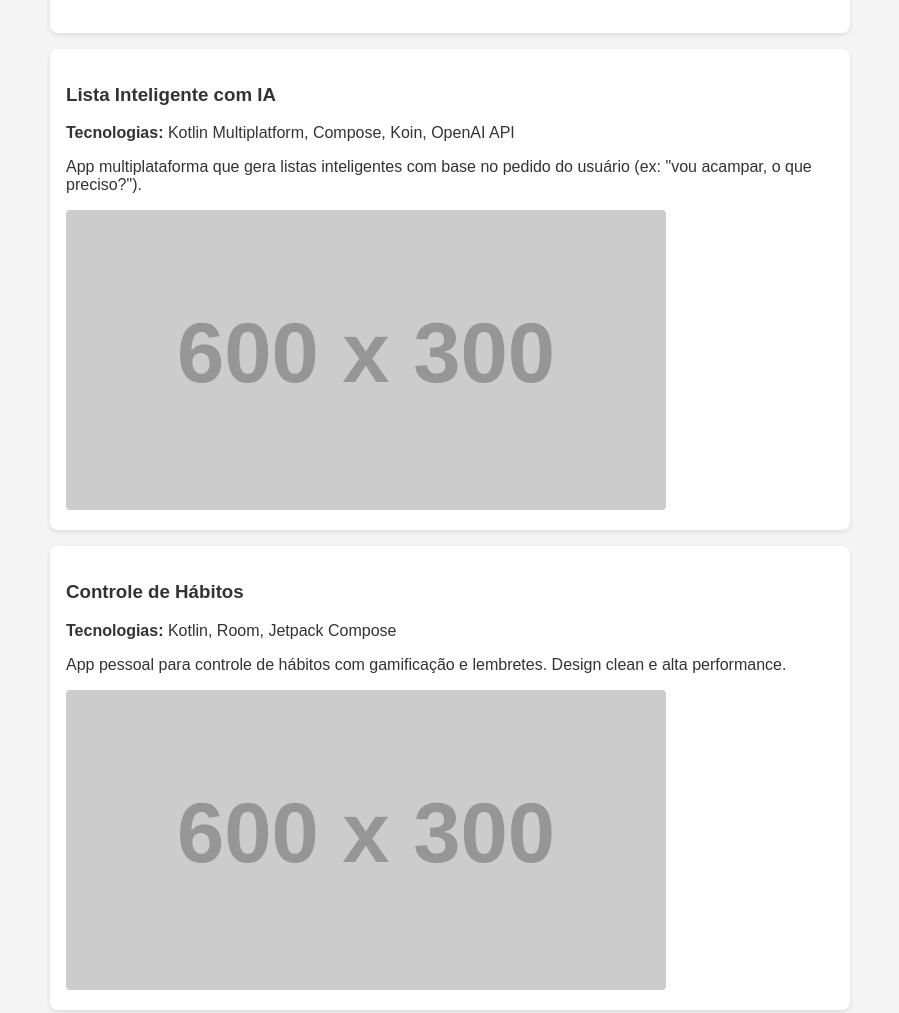
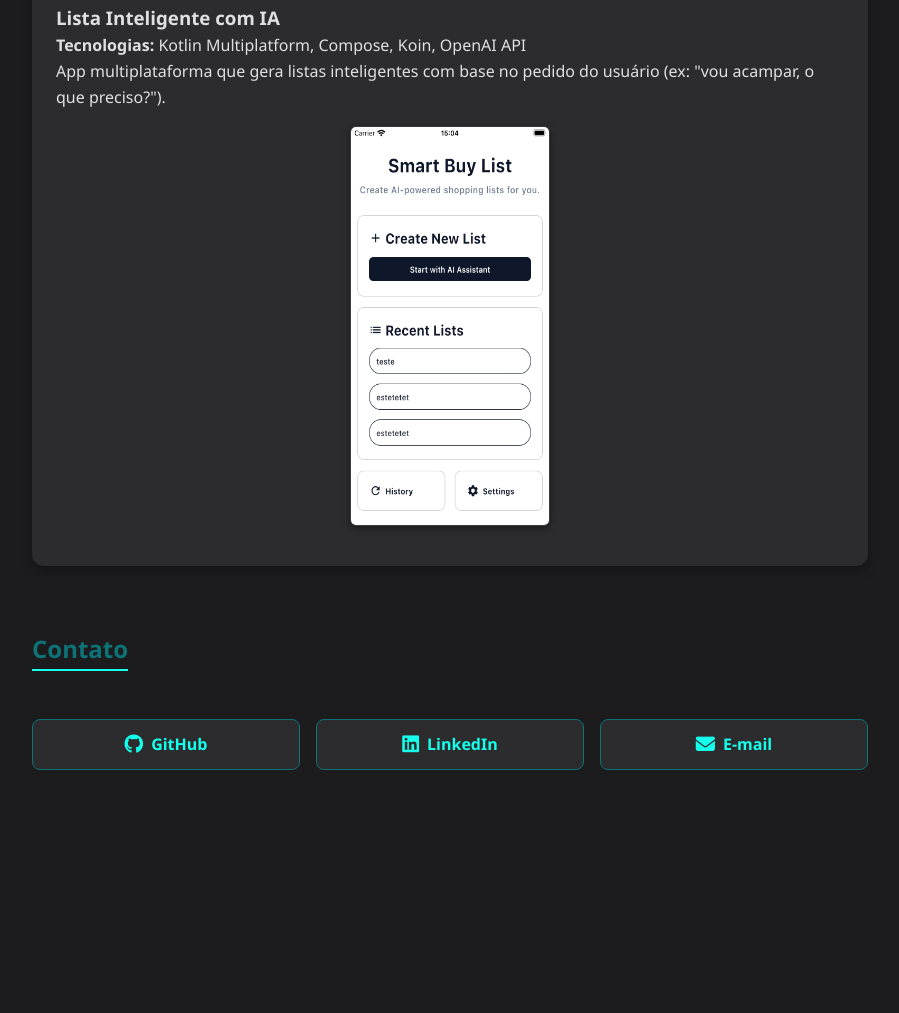
Before and after one commit to GostavoSC/gustavostellecunha.github.io, a plain HTML site: page index.html in a window 1280 px wide. Shown: the part 1378-2391 px from the top of the page, without its empty margins (190-1089 px from the left). After the commit the page ends 2180 px from the top, so only its background shows below. Drawn offline with Linux system fonts and the light colour scheme; placeholder pictures from the web are drawn by us.

Commit message:
updating index

```diff
--- a/index.html
+++ b/index.html
@@ -4,44 +4,112 @@
   <meta charset="UTF-8">
   <meta name="viewport" content="width=device-width, initial-scale=1.0">
   <title>Gustavo Stelle Cunha | Desenvolvedor Android</title>
+  <link rel="stylesheet" href="https://cdnjs.cloudflare.com/ajax/libs/font-awesome/6.5.0/css/all.min.css">
   <style>
+    :root {
+      --primary-color: #0d7377;
+      --bg-color: #1c1c1e;
+      --text-color: #e0e0e0;
+      --accent-color: #14ffec;
+      --card-bg: #2c2c2e;
+      --border-color: #3a3a3c;
+    }
+
+    * {
+      box-sizing: border-box;
+      margin: 0;
+      padding: 0;
+    }
+
     body {
-      font-family: Arial, sans-serif;
-      margin: 0;
-      background-color: #f4f4f4;
-      color: #333;
+      font-family: 'Segoe UI', Tahoma, Geneva, Verdana, sans-serif;
+      background-color: var(--bg-color);
+      color: var(--text-color);
+      line-height: 1.6;
     }
+
     header {
-      background-color: #6200ea;
+      background: linear-gradient(to right, var(--primary-color), var(--accent-color));
       color: white;
-      padding: 2rem;
+      padding: 3rem 1rem;
       text-align: center;
     }
+
+    header h1 {
+      font-size: 2.5rem;
+    }
+
     section {
       padding: 2rem;
-      max-width: 800px;
+      max-width: 900px;
       margin: auto;
     }
+
     h2 {
-      color: #6200ea;
+      color: var(--primary-color);
       margin-top: 2rem;
+      margin-bottom: 1rem;
+      border-bottom: 2px solid var(--accent-color);
+      display: inline-block;
     }
+
+    ul {
+      margin-left: 1.5rem;
+    }
+
     .project {
-      background: white;
-      border-radius: 8px;
-      padding: 1rem;
-      margin-bottom: 1rem;
-      box-shadow: 0 2px 5px rgba(0,0,0,0.1);
+      background: var(--card-bg);
+      border-radius: 12px;
+      padding: 1.5rem;
+      margin-bottom: 2rem;
+      box-shadow: 0 4px 12px rgba(0,0,0,0.3);
+      transition: transform 0.2s ease;
     }
+
+    .project:hover {
+      transform: translateY(-4px);
+    }
+
     .project img {
       max-width: 100%;
-      border-radius: 4px;
+      border-radius: 6px;
+      display: block;
+      margin: 1rem auto;
+      border: 1px solid var(--border-color);
+      box-shadow: 0 2px 6px rgba(0, 0, 0, 0.5);
     }
+
+    .contact {
+      margin-top: 2rem;
+      display: flex;
+      flex-wrap: wrap;
+      gap: 1rem;
+    }
+
     .contact a {
-      display: inline-block;
-      margin-right: 1rem;
+      flex: 1 1 150px;
+      display: flex;
+      align-items: center;
+      gap: 0.5rem;
+      justify-content: center;
+      padding: 0.75rem 1rem;
+      background-color: var(--card-bg);
+      color: var(--accent-color);
       text-decoration: none;
-      color: #6200ea;
+      border: 1px solid var(--primary-color);
+      border-radius: 8px;
+      transition: all 0.3s ease;
+      font-weight: bold;
+    }
+
+    .contact a:hover {
+      background-color: var(--primary-color);
+      color: white;
+      border-color: var(--accent-color);
+    }
+
+    .contact i {
+      font-size: 1.2rem;
     }
   </style>
 </head>
@@ -72,28 +140,21 @@
       <h3>App IBG - Controle de Entregas</h3>
       <p><strong>Tecnologias:</strong> Kotlin, Jetpack Compose, Firebase</p>
       <p>Aplicativo corporativo para controle de entregas de cilindros de gás. Trabalhei em diversas telas e fluxos do app, incluindo agendamento de entregas, confirmação via QR Code, e histórico de pedidos. App utilizado por motoristas e operadores logísticos.</p>
-      <img src="images/ibg.png" alt="Print do app IBG"  width="300" height="600">
+      <img src="images/ibg.png" width="200" height="400" alt="Print do app IBG">
     </div>
 
     <div class="project">
       <h3>Lista Inteligente com IA</h3>
       <p><strong>Tecnologias:</strong> Kotlin Multiplatform, Compose, Koin, OpenAI API</p>
       <p>App multiplataforma que gera listas inteligentes com base no pedido do usuário (ex: "vou acampar, o que preciso?").</p>
-      <img src="https://via.placeholder.com/600x300" alt="Print do app IA">
-    </div>
-
-    <div class="project">
-      <h3>Controle de Hábitos</h3>
-      <p><strong>Tecnologias:</strong> Kotlin, Room, Jetpack Compose</p>
-      <p>App pessoal para controle de hábitos com gamificação e lembretes. Design clean e alta performance.</p>
-      <img src="https://via.placeholder.com/600x300" alt="Print do app hábitos">
+      <img src="images/buy-list.png" width="200" height="400"alt="Print do app IA">
     </div>
 
     <h2>Contato</h2>
     <div class="contact">
-      <a href="https://github.com/gustavostellecunha" target="_blank">GitHub</a>
-      <a href="https://www.linkedin.com/in/gustavostellecunha" target="_blank">LinkedIn</a>
-      <a href="mailto:gustavo@email.com">E-mail</a>
+      <a href="https://github.com/gostavosc" target="_blank"><i class="fab fa-github"></i> GitHub</a>
+      <a href="https://www.linkedin.com/in/gustavo-stelle-cunha/" target="_blank"><i class="fab fa-linkedin"></i> LinkedIn</a>
+      <a href="mailto:gustavoscdevmobile@gmail.com"><i class="fas fa-envelope"></i> E-mail</a>
     </div>
   </section>
 </body>
```
Also changed, not shown: images/buy-list.png (added).
